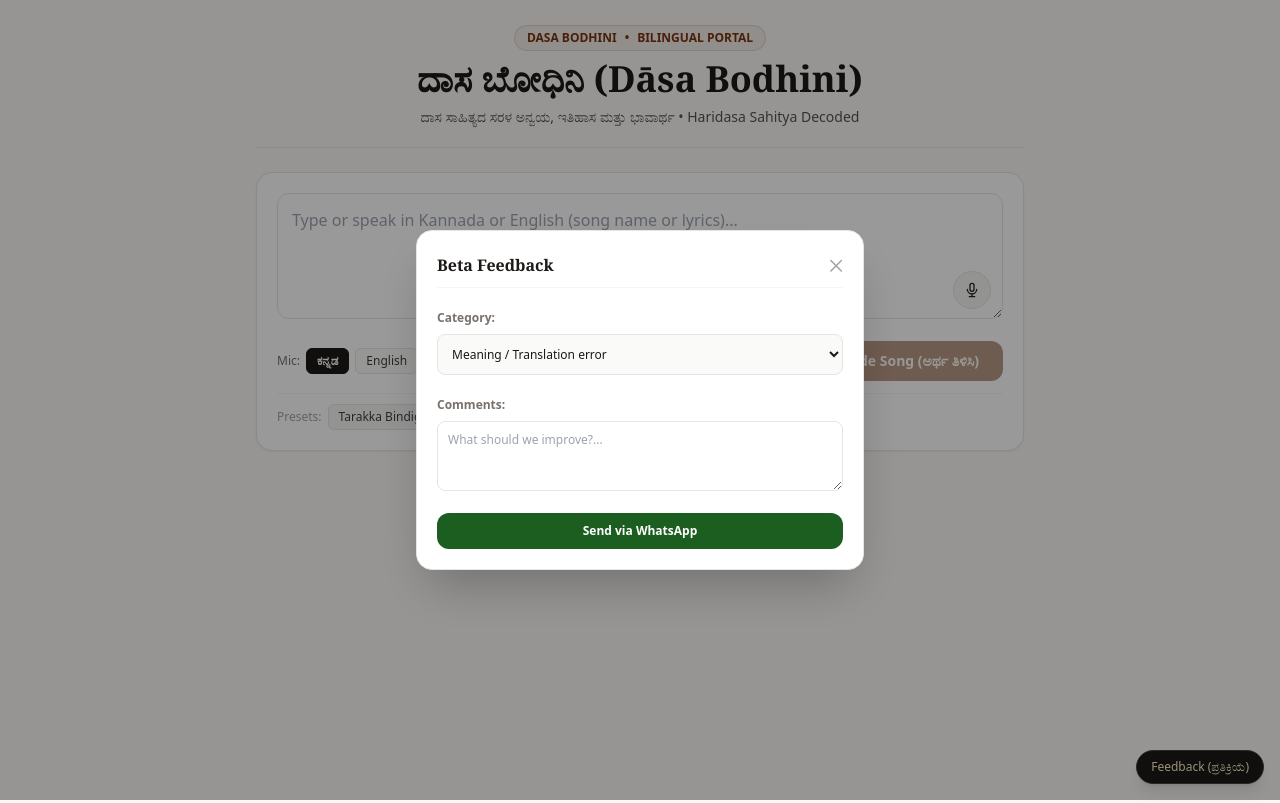
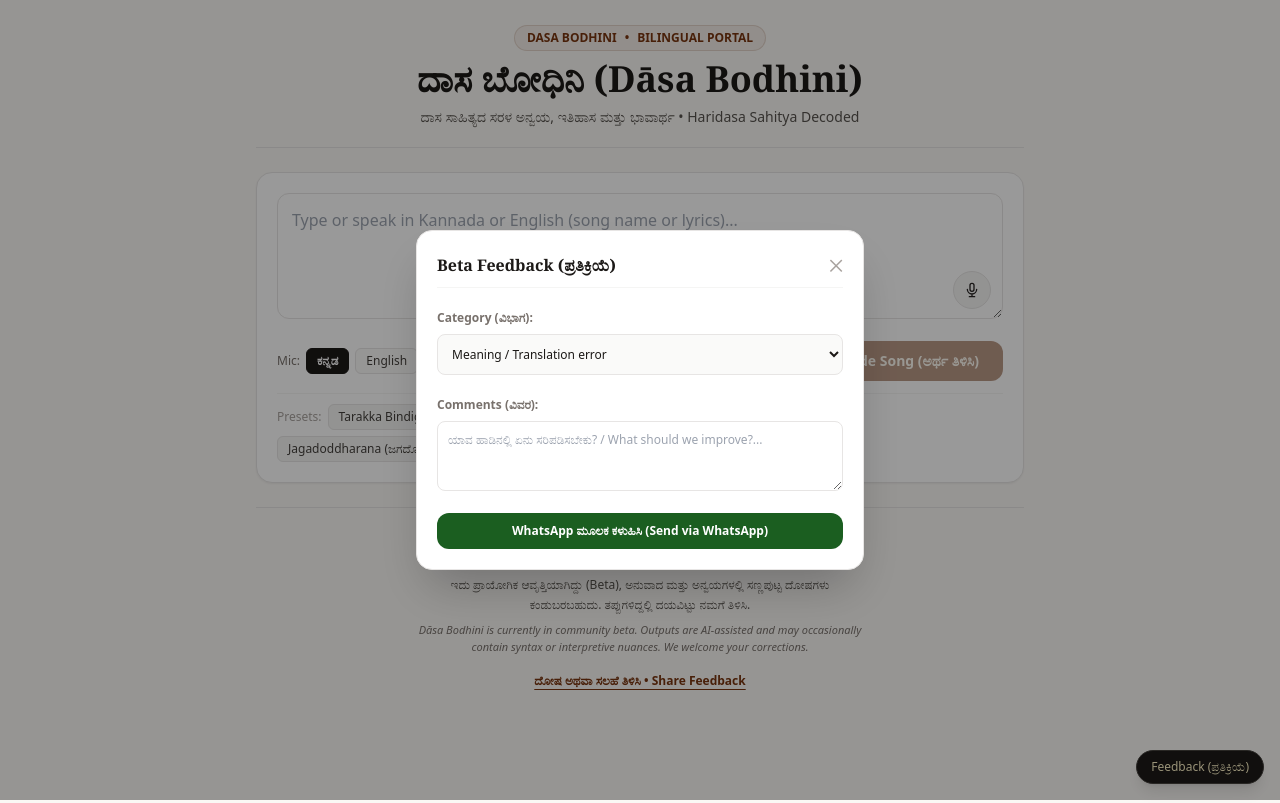
Before and after one commit to madhavnv/daasa-anvaya, a Next.js app: page / in a window 1280 px wide. Both pictures are taken after a click on the button "Feedback (ಪ್ರತಿಕ್ರಿಯೆ)". Built offline with nearby package versions, Linux system fonts and the light colour scheme.

Commit message:
Update page.tsx

```diff
--- a/app/page.tsx
+++ b/app/page.tsx
@@ -14,16 +14,16 @@
   const recognitionRef = useRef<any>(null);
 
   const [feedbackOpen, setFeedbackOpen] = useState(false);
-  const [feedbackCategory, setFeedbackCategory] = useState("Accuracy Issue");
+  const [feedbackCategory, setFeedbackCategory] = useState("Accuracy / ಅರ್ಥ ಸರಿಯಿಲ್ಲ");
   const [feedbackText, setFeedbackText] = useState("");
 
   const FEEDBACK_WHATSAPP_NUMBER = "919845509006";
 
   const PRESETS = [
-    { label: "Tarakka Bindige", query: "tarakka bindige neerige hogona" },
-    { label: "Manava Janma", query: "manava janma doddadu idanu hani madikoliro" },
-    { label: "Kallu Sakkare", query: "kallu sakkare kolliro neevellaru" },
-    { label: "Jagadoddharana", query: "jagadoddharana aadidalo yashoda" }
+    { label: "Tarakka Bindige (ತಾರಕ್ಕ ಬಿಂದಿಗೆ)", query: "ತಾರಕ್ಕ ಬಿಂದಿಗೆ ನೀರಿಗೆ ಹೋಗೋಣ" },
+    { label: "Manava Janma (ಮಾನವ ಜನ್ಮ)", query: "manava janma doddadu idanu hani madikoliro" },
+    { label: "Kallu Sakkare (ಕಲ್ಲು ಸಕ್ಕರೆ)", query: "ಕಲ್ಲು ಸಕ್ಕರೆ ಕೊಳ್ಳಿರೋ ನೀವೆಲ್ಲರು" },
+    { label: "Jagadoddharana (ಜಗದೋದ್ಧಾರನ)", query: "jagadoddharana aadidalo yashoda" }
   ];
 
   useEffect(() => {
@@ -152,7 +152,7 @@
     <div className="min-h-screen bg-[#FAF8F5] text-stone-900 pb-24 pt-6 px-4 sm:px-6 antialiased">
       <div className="max-w-3xl mx-auto space-y-6">
 
-        {/* Header */}
+        {/* Masthead Header */}
         <div className="text-center space-y-2 border-b border-stone-200 pb-5">
           <div className="inline-flex items-center gap-2 px-3 py-1 rounded-full bg-amber-900/5 border border-amber-900/15 text-amber-900 text-xs font-semibold uppercase">
             <span>Dasa Bodhini</span>
@@ -248,7 +248,7 @@
           </div>
         )}
 
-        {/* Results */}
+        {/* Results Stream */}
         {result && (
           <div className="space-y-5">
 
@@ -462,9 +462,35 @@
           </div>
         )}
 
+        {/* Beta Mode Disclaimer Footer */}
+        <footer className="no-print pt-8 pb-4 text-center border-t border-stone-200 space-y-2">
+          <div className="inline-flex items-center gap-1.5 px-3 py-1 rounded-full bg-amber-100/70 border border-amber-200 text-amber-950 text-[11px] font-medium">
+            <span className="inline-block w-2 h-2 rounded-full bg-amber-600 animate-pulse"></span>
+            <span>ಪ್ರಾಯೋಗಿಕ ಆವೃತ್ತಿ • Beta Version</span>
+          </div>
+
+          <p className="text-xs text-stone-600 max-w-md mx-auto leading-relaxed">
+            ಇದು ಪ್ರಾಯೋಗಿಕ ಆವೃತ್ತಿಯಾಗಿದ್ದು (Beta), ಅನುವಾದ ಮತ್ತು ಅನ್ವಯಗಳಲ್ಲಿ ಸಣ್ಣಪುಟ್ಟ ದೋಷಗಳು ಕಂಡುಬರಬಹುದು. ತಪ್ಪುಗಳಿದ್ದಲ್ಲಿ ದಯವಿಟ್ಟು ನಮಗೆ ತಿಳಿಸಿ.
+          </p>
+
+          <p className="text-[11px] text-stone-500 max-w-md mx-auto italic leading-normal">
+            Dāsa Bodhini is currently in community beta. Outputs are AI-assisted and may occasionally contain syntax or interpretive nuances. We welcome your corrections.
+          </p>
+
+          <div className="pt-1">
+            <button
+              type="button"
+              onClick={() => setFeedbackOpen(true)}
+              className="text-xs text-amber-900 font-semibold underline underline-offset-4 hover:text-amber-950 transition"
+            >
+              ದೋಷ ಅಥವಾ ಸಲಹೆ ತಿಳಿಸಿ • Share Feedback
+            </button>
+          </div>
+        </footer>
+
       </div>
 
-      {/* Feedback Button */}
+      {/* Floating Feedback Button */}
       <div className="no-print fixed bottom-4 right-4 z-40">
         <button
           onClick={() => setFeedbackOpen(true)}
@@ -480,7 +506,7 @@
           <div className="bg-white rounded-2xl max-w-md w-full p-5 shadow-2xl space-y-4 border border-stone-200">
             <div className="flex justify-between items-center border-b border-stone-100 pb-2">
               <h3 className="font-serif font-bold text-stone-900 text-base">
-                Beta Feedback
+                Beta Feedback (ಪ್ರತಿಕ್ರಿಯೆ)
               </h3>
               <button
                 onClick={() => setFeedbackOpen(false)}
@@ -491,26 +517,26 @@
             </div>
 
             <div className="space-y-1.5">
-              <label className="text-xs font-semibold text-stone-500">Category:</label>
+              <label className="text-xs font-semibold text-stone-500">Category (ವಿಭಾಗ):</label>
               <select
                 value={feedbackCategory}
                 onChange={(e) => setFeedbackCategory(e.target.value)}
                 className="w-full text-xs p-2.5 border border-stone-200 rounded-lg bg-stone-50"
               >
-                <option value="Meaning Error">Meaning / Translation error</option>
-                <option value="Voice Audio Issue">Voice / Audio issue</option>
-                <option value="Song Missing">Could not find song</option>
-                <option value="Feature Suggestion">Feature request / Suggestion</option>
+                <option value="Meaning / ಅರ್ಥ ಅಥವಾ ಅನ್ವಯ ದೋಷ">Meaning / Translation error</option>
+                <option value="Voice / ಧ್ವನಿ ಸರಿ ಇಲ್ಲ">Voice / Audio issue</option>
+                <option value="Song Missing / ಹಾಡು ಸಿಗಲಿಲ್ಲ">Could not find song</option>
+                <option value="Suggestion / ಸಲಹೆ">Feature request / Suggestion</option>
               </select>
             </div>
 
             <div className="space-y-1.5">
-              <label className="text-xs font-semibold text-stone-500">Comments:</label>
+              <label className="text-xs font-semibold text-stone-500">Comments (ವಿವರ):</label>
               <textarea
                 rows={3}
                 value={feedbackText}
                 onChange={(e) => setFeedbackText(e.target.value)}
-                placeholder="What should we improve?..."
+                placeholder="ಯಾವ ಹಾಡಿನಲ್ಲಿ ಏನು ಸರಿಪಡಿಸಬೇಕು? / What should we improve?..."
                 className="w-full text-xs p-2.5 border border-stone-200 rounded-lg"
               />
             </div>
@@ -519,7 +545,7 @@
               onClick={sendFeedbackWhatsApp}
               className="w-full py-2.5 bg-[#1B5E20] hover:bg-[#2E7D32] text-white text-xs font-semibold rounded-xl transition"
             >
-              Send via WhatsApp
+              WhatsApp ಮೂಲಕ ಕಳುಹಿಸಿ (Send via WhatsApp)
             </button>
           </div>
         </div>
```
